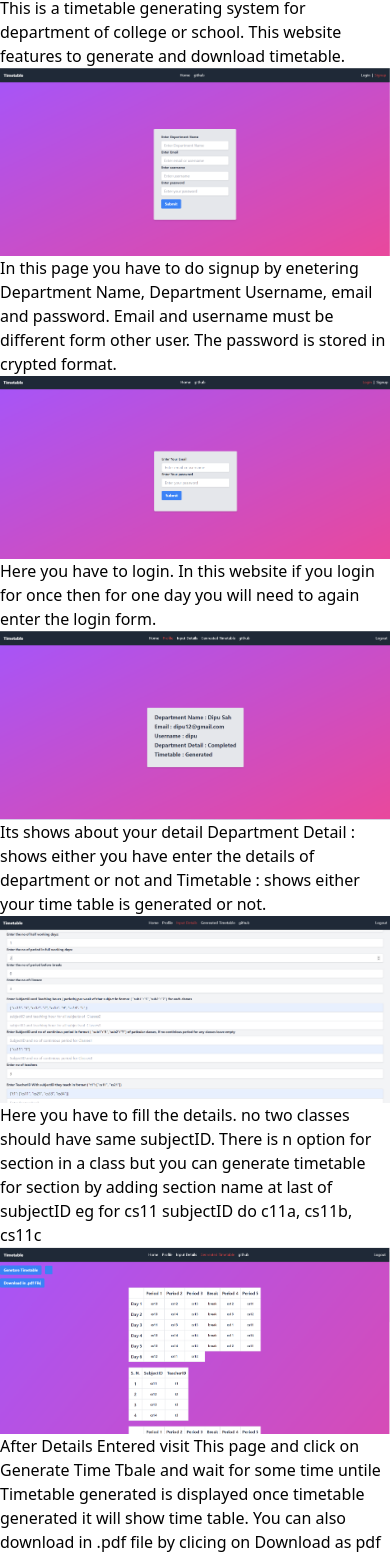
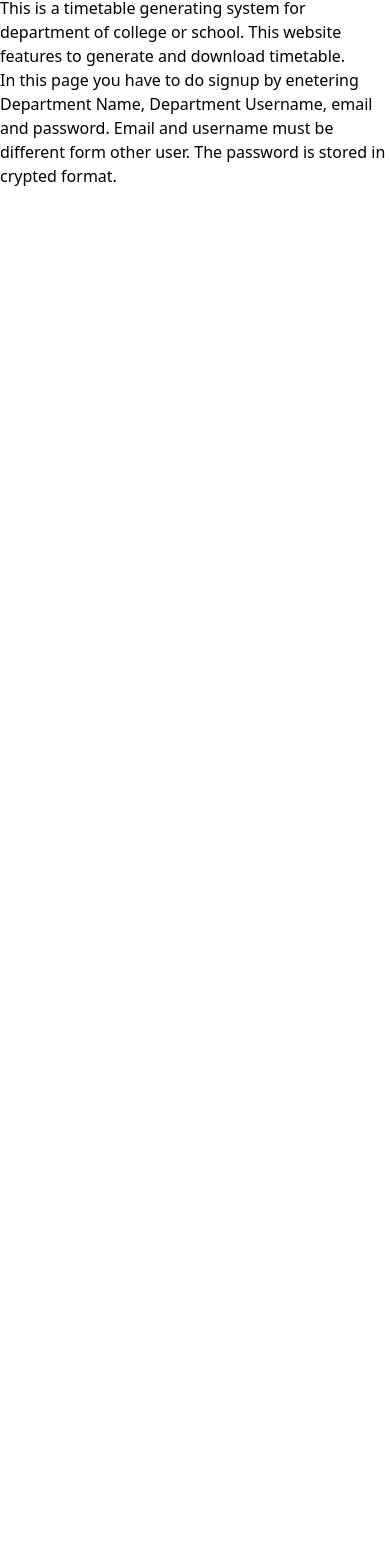
Before and after one commit to dsah567/Timetable-Generating-Frontend, a React (Vite) app: page / in a window 390 px wide. Shown: the part 183-1751 px from the top of the page. After the commit the page ends 844 px from the top, so only its background shows below. Built offline with nearby package versions, Linux system fonts and the light colour scheme; no server answers.

Commit message:
title added in pdf

```diff
--- a/src/components/Home.jsx
+++ b/src/components/Home.jsx
@@ -14,26 +14,9 @@ function Home() {
             </div>
             <div>
             <div className='m-4 '>
-                <div className='m-4 border-8 rounded-lg border-gray-700 lg:flex'>
-                    <img className='w-full md:w-full lg:w-3/5 py-6 px-4 ' src={Signup} alt=""  />
-                    <p className="bg-gray-700 text-white font-bold  py-3 px-2 rounded">In this page you have to do signup by enetering Department Name, Department Username, email and password. Email and username must be different form other user. The password is stored in crypted format.  </p>
-                </div>
-                <div className='m-4 border-8 rounded-lg border-gray-700 lg:flex'>
-                    <img className='w-full md:w-full lg:w-3/5 py-6 px-4' src={Login} alt=""  />
-                    <p className="bg-gray-700 text-white font-bold  py-3 px-2 rounded">Here you have to login. In this website if you login for once then for one day you will need to again enter the login form.</p>
-                </div>
-                <div className='m-4 border-8 rounded-lg border-gray-700 lg:flex'>
-                    <img className='w-full md:w-full lg:w-3/5 py-6 px-4' src={Profile} alt=""  />
-                    <p className="bg-gray-700 text-white font-bold  py-3 px-2 rounded">Its shows about your detail Department Detail : shows either you have enter the details of department or not and Timetable : shows either your time table is generated or not.</p>
-                </div>
-                <div className='m-4 border-8 rounded-lg border-gray-700 lg:flex'>
-                    <img className='w-full md:w-full lg:w-3/5 py-6 px-4' src={InputDetails} alt=""  />
-                    <p className="bg-gray-700 text-white font-bold  py-3 px-2 rounded">Here you have to fill the details. no two classes should have same subjectID. There is n option for section in a class but you can generate timetable for section by adding section name at last of subjectID eg for cs11 subjectID do c11a, cs11b, cs11c</p>
-                </div>
-                <div className='m-4 border-8 rounded-lg border-gray-700 lg:flex'>
-                    <img className='w-full md:w-full lg:w-3/5 py-6 px-4' src={GeneratedTimetable} alt=""  />
-                    <p className="bg-gray-700 text-white font-bold  py-3 px-2 rounded">After Details Entered visit This page and click on Generate Time Tbale and wait for some time untile Timetable generated is displayed once timetable generated it will show time table. You can also download in .pdf file by clicing on Download as pdf</p>
-                </div>
+
+
+                 <p className="bg-gray-700 text-white font-bold  py-3 px-2 rounded">In this page you have to do signup by enetering Department Name, Department Username, email and password. Email and username must be different form other user. The password is stored in crypted format.  </p>
             </div>
             <br/>
             </div>
--- a/src/components/TimetableFormat.jsx
+++ b/src/components/TimetableFormat.jsx
@@ -23,6 +23,7 @@ function TablePerClasses({classe,subjectList,teachID}){
     let a =1
     return (
         <div>
+            <div className="bg-white border-2 text-gray-700  p-2">A project Developed By RRIT CSE department student of final year batch 2024 </div>
             <table className='table-auto'>
             <thead>
             <tr>
--- a/vite.config.js
+++ b/vite.config.js
@@ -7,7 +7,7 @@ export default defineConfig({
   server: {
     proxy: {
       // string shorthand: http://localhost:5173/foo -> http://localhost:4567/foo
-      '/api': 'http://192.168.29.187:8000'
+      '/api': 'https://timetable-generating-backend.vercel.app/'
          }
       }
 
```
